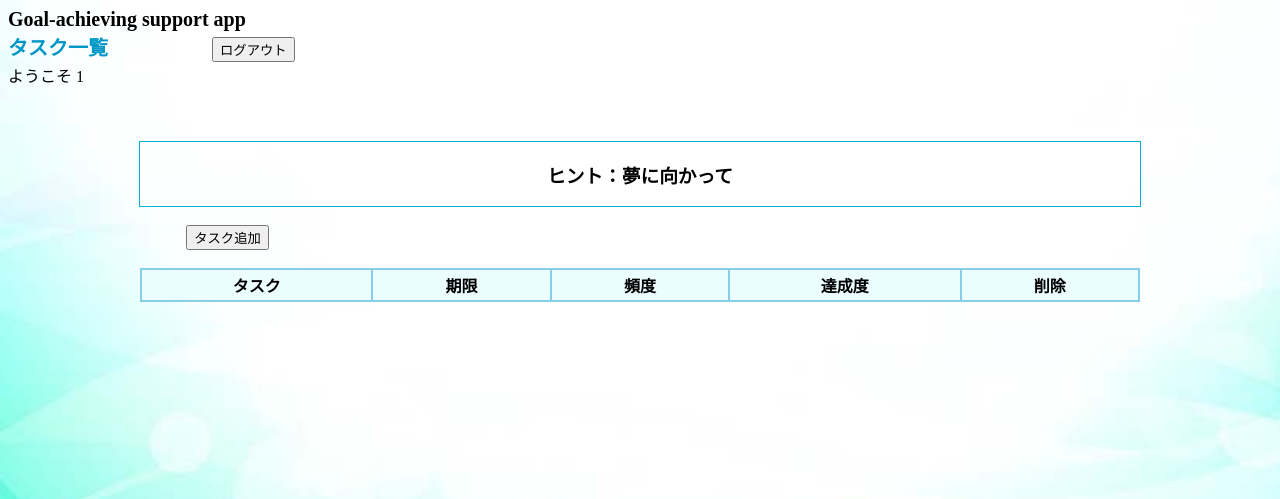
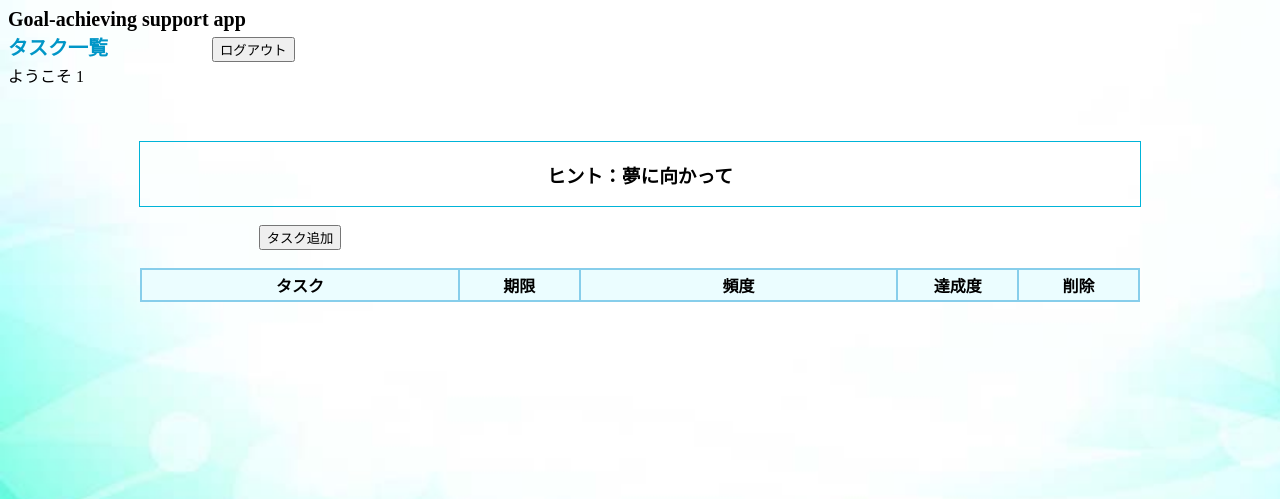
Before and after one commit to pbl2-E/test, a PHP site: page /home_test5.php in a window 1280 px wide. Shown: the top 499 px of the page. Run offline with PHP 8.4, Linux system fonts and the light colour scheme; the visitor is signed in with stand-in values (Sample User, id 1); data that the repository does not hold is empty.

Commit message:
Update home_test5.php

```diff
--- a/home_test5.php
+++ b/home_test5.php
@@ -33,9 +33,11 @@
     padding-bottom:1px;
   }
   .add{
-    padding-right: 825px;
+    padding-right: 680px;
   }
   table{
+    width: 1000px;
+    padding: 3px;
     border-collapse: collapse;
     border: solid 2px skyblue;/*表全体を線で囲う*/
     text-align: center;
@@ -44,6 +46,21 @@
     padding: 3px 10px;/*上下3pxで左右10px*/
     border: solid 2px skyblue;/*実線 1px 黒*/
     background: #EBFDFF;/*背景色*/
+  }
+  .tabletask {
+    width: 300px;
+  }
+  .tabledate {
+    width: 100px;
+  }
+  .tablehindo {
+    width: 300px;
+  }
+  .tabletassei {
+    width: 100px;
+  }
+  .tabledelete {
+    width: 100px;
   }
   table td {/*table内のtdに対して*/
     padding: 3px 10px;/*上下3pxで左右10px*/
@@ -90,13 +107,13 @@
     </div>
     <br>
     <form action="delete.php" method="POST">
-      <table align="center" cellpadding=3 cellspacing=0 border=1 width=1000px >
+      <table>
         <tr>
-          <th>タスク</th>
-          <th>期限</th>
-          <th>頻度</th>
-          <th>達成度</th>
-          <th>削除</th>
+          <th class="tabletask">タスク</th>
+          <th class="tabledate">期限</th>
+          <th class="tablehindo">頻度</th>
+          <th class="tabletassei">達成度</th>
+          <th class="tabledelete">削除</th>
         </tr>
 
         <?php
```
